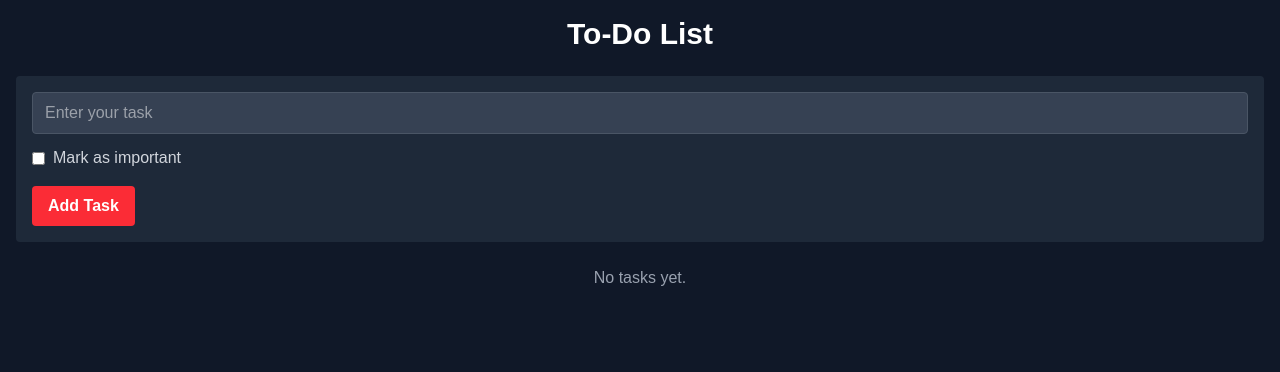
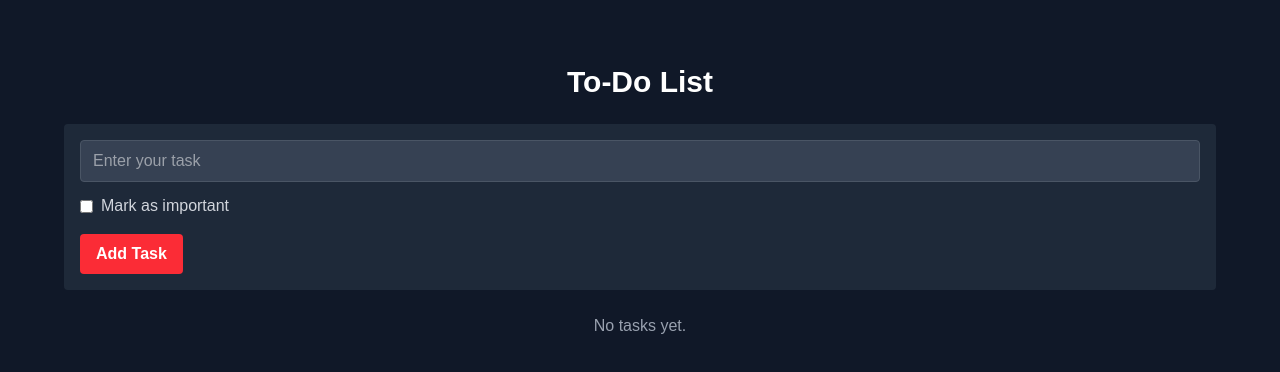
Before and after one commit to pratikshit19/Producitivity_Tracker, a React (Vite) app: page /todo in a window 1280 px wide. Shown: the top 372 px of the page. Built offline with nearby package versions, Linux system fonts and the light colour scheme; a web font is replaced by a local one.

Commit message:
Second commit

```diff
--- a/src/pages/Dashboard.jsx
+++ b/src/pages/Dashboard.jsx
@@ -3,7 +3,7 @@ import FeatureCard from "../components/FeatureCard";
 
 export default function Dashboard() {
   return (
-    <div className="min-h-screen w-full bg-black mx-auto p-4">
+    <div className="min-h-screen w-full bg-black mx-auto p-6">
       <Header />
       <div className="grid grid-cols-1 md:grid-cols-3 gap-4 mt-8">
         <FeatureCard
--- a/src/pages/PomodoroPage.jsx
+++ b/src/pages/PomodoroPage.jsx
@@ -115,7 +115,7 @@ export default function PomodoroPage() {
   const percentage = (timeLeft / (duration * 60)) * 100;
 
   return (
-    <div className="min-h-screen bg-gray-900 text-white flex flex-col items-center justify-center p-4">
+    <div className="min-h-screen bg-gray-900 text-white flex flex-col items-center justify-center p-12">
       <h2 className="text-3xl font-bold mb-6">Pomodoro Timer</h2>
 
       <div className="mb-4">
--- a/src/pages/TodoPage.jsx
+++ b/src/pages/TodoPage.jsx
@@ -55,7 +55,7 @@ export default function TodoPage() {
   };
 
   return (
-    <div className="min-h-screen bg-gray-900 text-white p-4 mx-auto">
+    <div className="min-h-screen bg-gray-900 text-white p-16 mx-auto">
       <h2 className="text-3xl font-bold mb-6 text-center">To-Do List</h2>
 
       <div className="bg-gray-800 p-4 rounded mb-6">
--- a/src/pages/TrackerPage.jsx
+++ b/src/pages/TrackerPage.jsx
@@ -26,7 +26,7 @@ export default function TrackerPage() {
   };
 
   return (
-    <div className="min-h-screen bg-gray-900 text-white p-4 mx-auto">
+    <div className="min-h-screen bg-gray-900 text-white p-16 mx-auto">
       <h2 className="text-3xl font-bold mb-6 text-center">Live Tracker</h2>
       <div className="bg-gray-800 p-4 rounded mb-6">
         <div className="mb-4">
```
